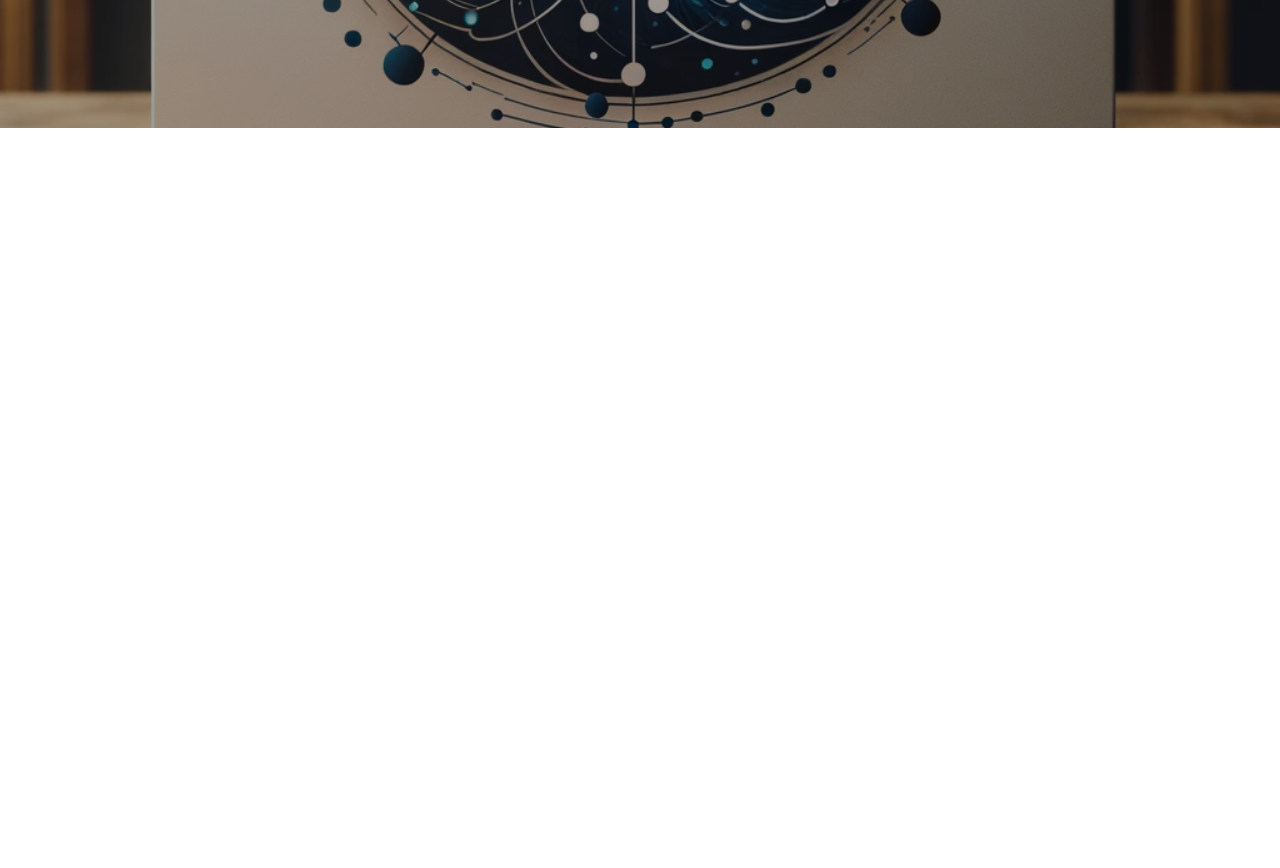
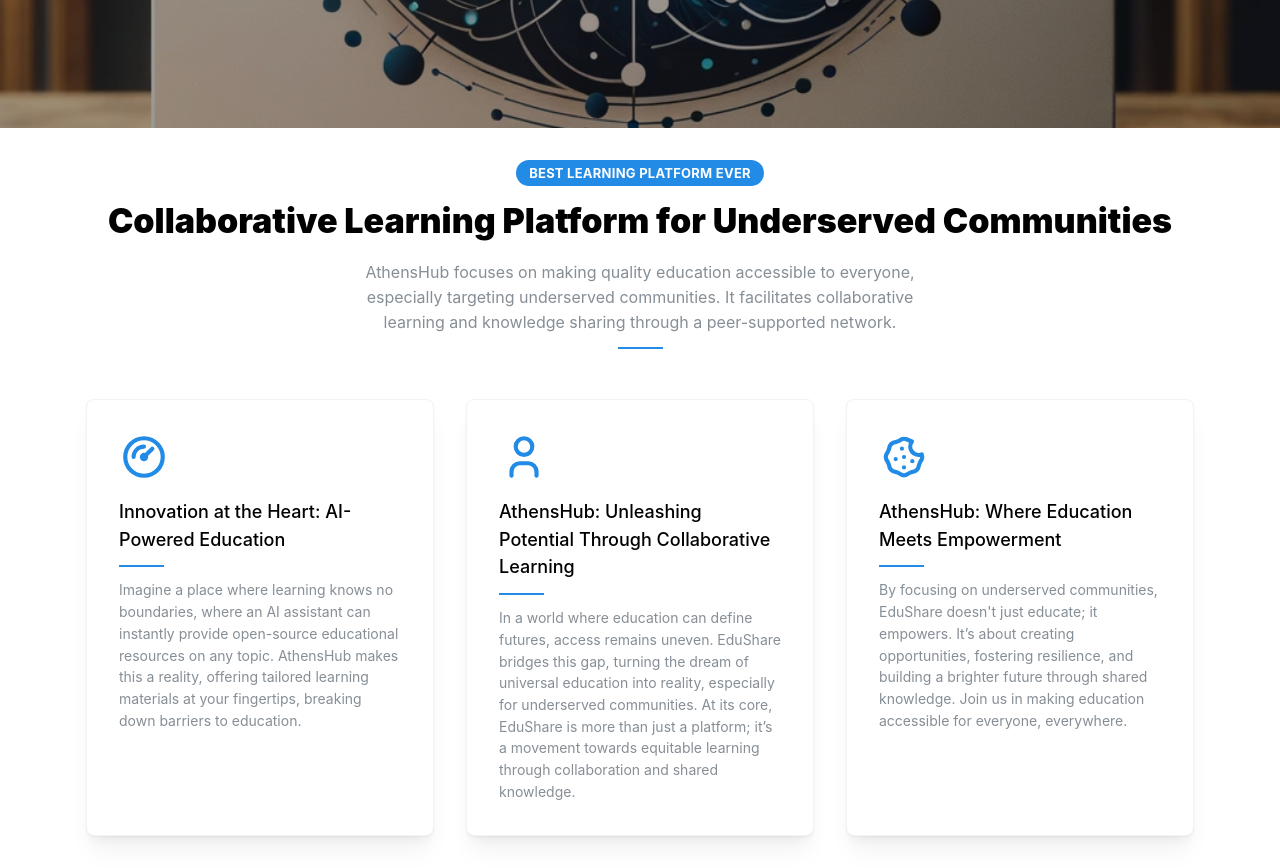
Before and after one commit to CoyoteArcade/AthensHub, a React (Vite) app in the folder frontend/: page / in a window 1280 px wide. Shown: the part 480-1348 px from the top of the page. Before the commit the page ends 800 px from the top, so only its background shows below. Built offline with nearby package versions, Linux system fonts and the light colour scheme.

Commit message:
features cards on home page

```diff
--- /dev/null
+++ b/frontend/src/components/FeatureCards/FeatureCards.jsx
@@ -0,0 +1,75 @@
+import {
+    Badge,
+    Group,
+    Title,
+    Text,
+    Card,
+    SimpleGrid,
+    Container,
+    rem,
+    useMantineTheme,
+} from '@mantine/core';
+import { IconGauge, IconUser, IconCookie } from '@tabler/icons-react';
+import classes from './FeatureCards.module.css';
+
+const mockdata = [
+    {
+        title: 'Innovation at the Heart: AI-Powered Education',
+        description:
+            'Imagine a place where learning knows no boundaries, where an AI assistant can instantly provide open-source educational resources on any topic. AthensHub makes this a reality, offering tailored learning materials at your fingertips, breaking down barriers to education.',
+        icon: IconGauge,
+    },
+    {
+        title: 'AthensHub: Unleashing Potential Through Collaborative Learning',
+        description:
+            "In a world where education can define futures, access remains uneven. EduShare bridges this gap, turning the dream of universal education into reality, especially for underserved communities. At its core, EduShare is more than just a platform; it’s a movement towards equitable learning through collaboration and shared knowledge.",
+        icon: IconUser,
+    },
+    {
+        title: 'AthensHub: Where Education Meets Empowerment',
+        description:
+            "By focusing on underserved communities, EduShare doesn't just educate; it empowers. It’s about creating opportunities, fostering resilience, and building a brighter future through shared knowledge. Join us in making education accessible for everyone, everywhere.",
+        icon: IconCookie,
+    },
+];
+
+export default function FeaturesCards() {
+    const theme = useMantineTheme();
+    const features = mockdata.map((feature) => (
+        <Card key={feature.title} shadow="md" radius="md" className={classes.card} padding="xl">
+            <feature.icon
+                style={{ width: rem(50), height: rem(50) }}
+                stroke={2}
+                color={theme.colors.blue[6]}
+            />
+            <Text fz="lg" fw={500} className={classes.cardTitle} mt="md">
+                {feature.title}
+            </Text>
+            <Text fz="sm" c="dimmed" mt="sm">
+                {feature.description}
+            </Text>
+        </Card>
+    ));
+
+    return (
+        <Container size="lg" py="xl">
+            <Group justify="center">
+                <Badge variant="filled" size="lg">
+                    Best Learning Platform Ever
+                </Badge>
+            </Group>
+
+            <Title order={2} className={classes.title} ta="center" mt="sm">
+                Collaborative Learning Platform for Underserved Communities
+            </Title>
+
+            <Text c="dimmed" className={classes.description} ta="center" mt="md">
+                AthensHub focuses on making quality education accessible to everyone, especially targeting underserved communities. It facilitates collaborative learning and knowledge sharing through a peer-supported network.
+            </Text>
+
+            <SimpleGrid cols={{ base: 1, md: 3 }} spacing="xl" mt={50}>
+                {features}
+            </SimpleGrid>
+        </Container>
+    );
+}
--- /dev/null
+++ b/frontend/src/components/FeatureCards/FeatureCards.module.css
@@ -0,0 +1,40 @@
+.title {
+  font-size: rem(34px);
+  font-weight: 900;
+
+  @media (max-width: $mantine-breakpoint-sm) {
+    font-size: rem(24px);
+  }
+}
+
+.description {
+  max-width: rem(600px);
+  margin: auto;
+
+  &::after {
+    content: "";
+    display: block;
+    background-color: var(--mantine-color-blue-filled);
+    width: rem(45px);
+    height: rem(2px);
+    margin-top: var(--mantine-spacing-sm);
+    margin-left: auto;
+    margin-right: auto;
+  }
+}
+
+.card {
+  border: rem(1px) solid
+    light-dark(var(--mantine-color-gray-1), var(--mantine-color-dark-5));
+}
+
+.cardTitle {
+  &::after {
+    content: "";
+    display: block;
+    background-color: var(--mantine-color-blue-filled);
+    width: rem(45px);
+    height: rem(2px);
+    margin-top: var(--mantine-spacing-sm);
+  }
+}
--- a/frontend/src/main.jsx
+++ b/frontend/src/main.jsx
@@ -31,7 +31,11 @@ const router = createBrowserRouter([
       {
         path: "/",
         element: <Home />,
-      }
+      },
+      {
+        path: "/courses/:courseId",
+        element: <h1>Course</h1>,
+      },
     ],
   },
 ]);
--- a/frontend/src/routes/Home.jsx
+++ b/frontend/src/routes/Home.jsx
@@ -1,10 +1,11 @@
 import Hero from "../components/Hero/Hero.jsx";
-
+import FeaturesCards from "../components/FeatureCards/FeatureCards.jsx";
 // Home component that renders a hero section with a title and image that takes up the full width of the viewport using mantine components.
 export default function Home() {
     return (
         <>
             <Hero />
+            <FeaturesCards />
         </>
     );
 }
```
Also changed, not shown: frontend/src/routes/Subjects.jsx (added, +7 -0 lines).
